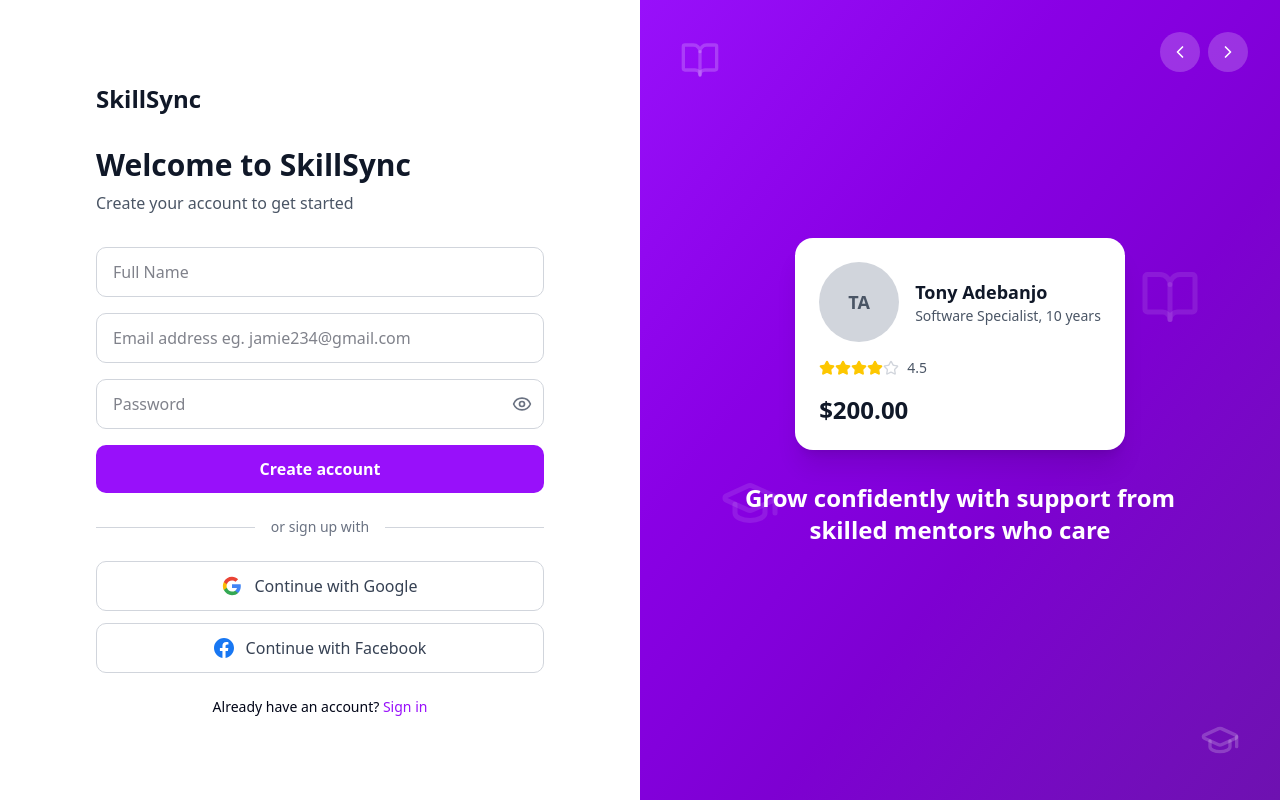
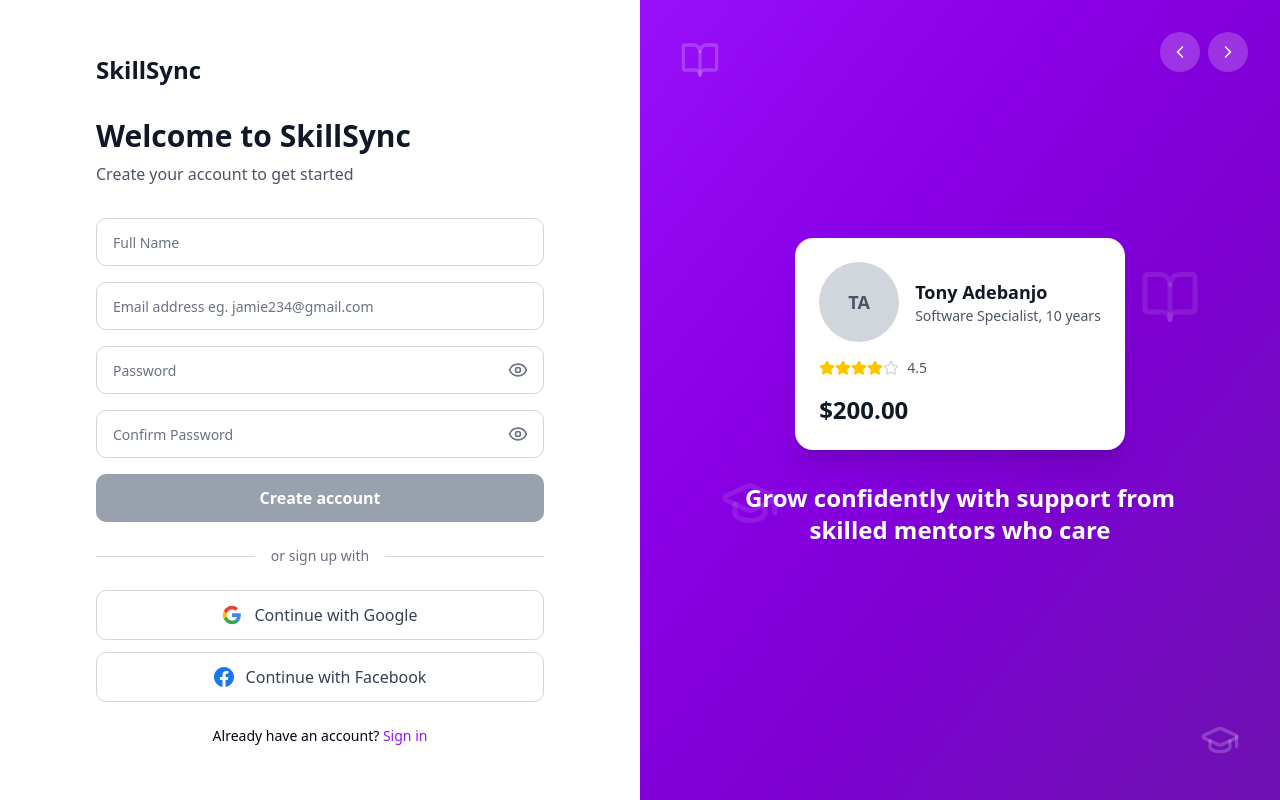
Before and after one commit to MentoNest/skillsync_frontend, a Next.js app: page /register in a window 1280 px wide. Shown: the top 800 px of the page. Built offline with nearby package versions, Linux system fonts and the light colour scheme.

Commit message:
advanced feature

```diff
--- a/app/(auth)/login/page.tsx
+++ b/app/(auth)/login/page.tsx
@@ -1,27 +1,27 @@
 "use client"
 
 import { useState } from "react"
-import { Eye, EyeOff } from "lucide-react"
+import { useForm } from "react-hook-form"
+import { zodResolver } from "@hookform/resolvers/zod"
 import Link from "next/link"
 import AuthLayout from "@/app/components/AuthLayout"
+import { Input } from "@/app/components/ui/input"
+import { loginSchema, type LoginFormData } from "@/app/lib/validations"
 
 export default function LoginPage() {
   const [showPassword, setShowPassword] = useState(false)
-  const [formData, setFormData] = useState({
-    email: "",
-    password: ""
+
+  const {
+    register,
+    handleSubmit,
+    formState: { errors, isValid },
+  } = useForm<LoginFormData>({
+    resolver: zodResolver(loginSchema),
+    mode: "onChange"
   })
 
-  const handleInputChange = (e: React.ChangeEvent<HTMLInputElement>) => {
-    setFormData({
-      ...formData,
-      [e.target.name]: e.target.value
-    })
-  }
-
-  const handleSubmit = (e: React.FormEvent) => {
-    e.preventDefault()
-    console.log("Login attempt:", formData)
+  const onSubmit = (data: LoginFormData) => {
+    console.log("Login attempt:", data)
   }
 
   return (
@@ -30,22 +30,22 @@ export default function LoginPage() {
       subtitle="Sign in to continue to SkillSync"
     >
       {/* Login Form */}
-      <form onSubmit={handleSubmit} className="space-y-4">
+      <form onSubmit={handleSubmit(onSubmit)} className="space-y-4">
         {/* Email */}
         <div>
           <label htmlFor="email" className="sr-only">
             Email
           </label>
-          <input
+          <Input
+            id="email"
             type="email"
-            id="email"
-            name="email"
-            value={formData.email}
-            onChange={handleInputChange}
             placeholder="Email address"
-            className="w-full px-4 py-3 border border-gray-300 rounded-lg focus:ring-2 focus:ring-purple-500 focus:border-purple-500 outline-none transition-all duration-200"
-            required
+            error={errors.email?.message}
+            {...register("email")}
           />
+          {errors.email && (
+            <p className="mt-1 text-sm text-red-600">{errors.email.message}</p>
+          )}
         </div>
 
         {/* Password */}
@@ -53,25 +53,19 @@ export default function LoginPage() {
           <label htmlFor="password" className="sr-only">
             Password
           </label>
-          <div className="relative">
-            <input
-              type={showPassword ? "text" : "password"}
-              id="password"
-              name="password"
-              value={formData.password}
-              onChange={handleInputChange}
-              placeholder="Password"
-              className="w-full px-4 py-3 border border-gray-300 rounded-lg focus:ring-2 focus:ring-purple-500 focus:border-purple-500 outline-none transition-all duration-200 pr-12"
-              required
-            />
-            <button
-              type="button"
-              onClick={() => setShowPassword(!showPassword)}
-              className="absolute right-3 top-1/2 transform -translate-y-1/2 text-gray-500 hover:text-gray-700"
-            >
-              {showPassword ? <EyeOff size={20} /> : <Eye size={20} />}
-            </button>
-          </div>
+          <Input
+            id="password"
+            type="password"
+            placeholder="Password"
+            error={errors.password?.message}
+            showPasswordToggle
+            showPassword={showPassword}
+            onPasswordToggle={() => setShowPassword(!showPassword)}
+            {...register("password")}
+          />
+          {errors.password && (
+            <p className="mt-1 text-sm text-red-600">{errors.password.message}</p>
+          )}
         </div>
 
         {/* Forgot Password */}
@@ -84,7 +78,8 @@ export default function LoginPage() {
         {/* Sign In Button */}
         <button
           type="submit"
-          className="w-full bg-purple-600 text-white py-3 rounded-lg font-semibold hover:bg-purple-700 transition-colors duration-200 focus:ring-2 focus:ring-purple-500 focus:ring-offset-2"
+          disabled={!isValid}
+          className="w-full bg-purple-600 text-white py-3 rounded-lg font-semibold hover:bg-purple-700 disabled:bg-gray-400 disabled:cursor-not-allowed transition-colors duration-200 focus:ring-2 focus:ring-purple-500 focus:ring-offset-2"
         >
           Sign in
         </button>
--- a/app/(auth)/register/page.tsx
+++ b/app/(auth)/register/page.tsx
@@ -1,49 +1,49 @@
 "use client"
 
 import { useState } from "react"
-import { Eye, EyeOff } from "lucide-react"
+import { useForm } from "react-hook-form"
+import { zodResolver } from "@hookform/resolvers/zod"
 import Link from "next/link"
 import AuthLayout from "@/app/components/AuthLayout"
+import { Input } from "@/app/components/ui/input"
+import { registerSchema, type RegisterFormData } from "@/app/lib/validations"
 
 export default function RegisterPage() {
   const [showPassword, setShowPassword] = useState(false)
-  const [formData, setFormData] = useState({
-    fullName: "",
-    email: "",
-    password: ""
+  const [showConfirmPassword, setShowConfirmPassword] = useState(false)
+
+  const {
+    register,
+    handleSubmit,
+    formState: { errors, isValid },
+  } = useForm<RegisterFormData>({
+    resolver: zodResolver(registerSchema),
+    mode: "onChange"
   })
 
-  const handleInputChange = (e: React.ChangeEvent<HTMLInputElement>) => {
-    setFormData({
-      ...formData,
-      [e.target.name]: e.target.value
-    })
-  }
-
-  const handleSubmit = (e: React.FormEvent) => {
-    e.preventDefault()
-    console.log("Registration attempt:", formData)
+  const onSubmit = (data: RegisterFormData) => {
+    console.log("Registration attempt:", data)
   }
 
   return (
     <AuthLayout>
       {/* Registration Form */}
-      <form onSubmit={handleSubmit} className="space-y-4">
+      <form onSubmit={handleSubmit(onSubmit)} className="space-y-4">
         {/* Full Name */}
         <div>
           <label htmlFor="fullName" className="sr-only">
             Full Name
           </label>
-          <input
+          <Input
+            id="fullName"
             type="text"
-            id="fullName"
-            name="fullName"
-            value={formData.fullName}
-            onChange={handleInputChange}
             placeholder="Full Name"
-            className="w-full px-4 py-3 border border-gray-300 rounded-lg focus:ring-2 focus:ring-purple-500 focus:border-purple-500 outline-none transition-all duration-200"
-            required
+            error={errors.fullName?.message}
+            {...register("fullName")}
           />
+          {errors.fullName && (
+            <p className="mt-1 text-sm text-red-600">{errors.fullName.message}</p>
+          )}
         </div>
 
         {/* Email */}
@@ -51,16 +51,16 @@ export default function RegisterPage() {
           <label htmlFor="email" className="sr-only">
             Email
           </label>
-          <input
+          <Input
+            id="email"
             type="email"
-            id="email"
-            name="email"
-            value={formData.email}
-            onChange={handleInputChange}
             placeholder="Email address eg. jamie234@gmail.com"
-            className="w-full px-4 py-3 border border-gray-300 rounded-lg focus:ring-2 focus:ring-purple-500 focus:border-purple-500 outline-none transition-all duration-200"
-            required
+            error={errors.email?.message}
+            {...register("email")}
           />
+          {errors.email && (
+            <p className="mt-1 text-sm text-red-600">{errors.email.message}</p>
+          )}
         </div>
 
         {/* Password */}
@@ -68,31 +68,46 @@ export default function RegisterPage() {
           <label htmlFor="password" className="sr-only">
             Password
           </label>
-          <div className="relative">
-            <input
-              type={showPassword ? "text" : "password"}
-              id="password"
-              name="password"
-              value={formData.password}
-              onChange={handleInputChange}
-              placeholder="Password"
-              className="w-full px-4 py-3 border border-gray-300 rounded-lg focus:ring-2 focus:ring-purple-500 focus:border-purple-500 outline-none transition-all duration-200 pr-12"
-              required
-            />
-            <button
-              type="button"
-              onClick={() => setShowPassword(!showPassword)}
-              className="absolute right-3 top-1/2 transform -translate-y-1/2 text-gray-500 hover:text-gray-700"
-            >
-              {showPassword ? <EyeOff size={20} /> : <Eye size={20} />}
-            </button>
-          </div>
+          <Input
+            id="password"
+            type="password"
+            placeholder="Password"
+            error={errors.password?.message}
+            showPasswordToggle
+            showPassword={showPassword}
+            onPasswordToggle={() => setShowPassword(!showPassword)}
+            {...register("password")}
+          />
+          {errors.password && (
+            <p className="mt-1 text-sm text-red-600">{errors.password.message}</p>
+          )}
+        </div>
+
+        {/* Confirm Password */}
+        <div>
+          <label htmlFor="confirmPassword" className="sr-only">
+            Confirm Password
+          </label>
+          <Input
+            id="confirmPassword"
+            type="password"
+            placeholder="Confirm Password"
+            error={errors.confirmPassword?.message}
+            showPasswordToggle
+            showPassword={showConfirmPassword}
+            onPasswordToggle={() => setShowConfirmPassword(!showConfirmPassword)}
+            {...register("confirmPassword")}
+          />
+          {errors.confirmPassword && (
+            <p className="mt-1 text-sm text-red-600">{errors.confirmPassword.message}</p>
+          )}
         </div>
 
         {/* Create Account Button */}
         <button
           type="submit"
-          className="w-full bg-purple-600 text-white py-3 rounded-lg font-semibold hover:bg-purple-700 transition-colors duration-200 focus:ring-2 focus:ring-purple-500 focus:ring-offset-2"
+          disabled={!isValid}
+          className="w-full bg-purple-600 text-white py-3 rounded-lg font-semibold hover:bg-purple-700 disabled:bg-gray-400 disabled:cursor-not-allowed transition-colors duration-200 focus:ring-2 focus:ring-purple-500 focus:ring-offset-2"
         >
           Create account
         </button>
--- /dev/null
+++ b/app/components/ui/input.tsx
@@ -0,0 +1,49 @@
+import React, { InputHTMLAttributes, forwardRef } from "react"
+import { Eye, EyeOff } from "lucide-react"
+import { cn } from "@/lib/utils"
+
+export interface InputProps extends InputHTMLAttributes<HTMLInputElement> {
+  error?: string
+  showPasswordToggle?: boolean
+  onPasswordToggle?: () => void
+  showPassword?: boolean
+}
+
+const Input = forwardRef<HTMLInputElement, InputProps>(
+  ({ className, type, error, showPasswordToggle, onPasswordToggle, showPassword, ...props }, ref) => {
+    const isPasswordType = type === "password"
+
+    return (
+      <div className="relative">
+        <input
+          type={isPasswordType && showPasswordToggle && showPassword ? "text" : type}
+          className={cn(
+            "flex h-12 w-full rounded-lg border border-gray-300 bg-white px-4 py-3 text-sm transition-colors file:border-0 file:bg-transparent file:text-sm file:font-medium placeholder:text-gray-500 focus-visible:outline-none focus-visible:ring-2 focus-visible:ring-purple-500 focus-visible:border-purple-500 disabled:cursor-not-allowed disabled:opacity-50 pr-12",
+            error && "border-red-500 focus-visible:ring-red-500 focus-visible:border-red-500",
+            className
+          )}
+          ref={ref}
+          {...props}
+        />
+        {isPasswordType && showPasswordToggle && (
+          <button
+            type="button"
+            onClick={onPasswordToggle}
+            className="absolute right-3 top-1/2 transform -translate-y-1/2 text-gray-500 hover:text-gray-700 focus:outline-none focus:ring-2 focus:ring-purple-500 focus:ring-offset-2 rounded-full p-1 transition-colors"
+            aria-label={showPassword ? "Hide password" : "Show password"}
+          >
+            {showPassword ? (
+              <EyeOff size={20} className="text-gray-500" />
+            ) : (
+              <Eye size={20} className="text-gray-500" />
+            )}
+          </button>
+        )}
+      </div>
+    )
+  }
+)
+
+Input.displayName = "Input"
+
+export { Input }
--- /dev/null
+++ b/app/lib/utils.ts
@@ -0,0 +1,6 @@
+import { type ClassValue, clsx } from "clsx"
+import { twMerge } from "tailwind-merge"
+
+export function cn(...inputs: ClassValue[]) {
+  return twMerge(clsx(inputs))
+}
--- /dev/null
+++ b/app/lib/validations.ts
@@ -0,0 +1,38 @@
+import { z } from "zod"
+
+export const loginSchema = z.object({
+  email: z
+    .string()
+    .min(1, "Email is required")
+    .email("Invalid email address"),
+  password: z
+    .string()
+    .min(1, "Password is required")
+    .min(8, "Password must be at least 8 characters")
+})
+
+export const registerSchema = z.object({
+  fullName: z
+    .string()
+    .min(1, "Full name is required")
+    .min(2, "Full name must be at least 2 characters")
+    .max(50, "Full name must be less than 50 characters"),
+  email: z
+    .string()
+    .min(1, "Email is required")
+    .email("Invalid email address"),
+  password: z
+    .string()
+    .min(1, "Password is required")
+    .min(8, "Password must be at least 8 characters")
+    .regex(/^(?=.*[a-z])(?=.*[A-Z])(?=.*\d)/, "Password must contain at least one uppercase letter, one lowercase letter, and one number"),
+  confirmPassword: z
+    .string()
+    .min(1, "Please confirm your password")
+}).refine((data) => data.password === data.confirmPassword, {
+  message: "Passwords do not match",
+  path: ["confirmPassword"]
+})
+
+export type LoginFormData = z.infer<typeof loginSchema>
+export type RegisterFormData = z.infer<typeof registerSchema>
--- a/package.json
+++ b/package.json
@@ -9,6 +9,7 @@
     "lint": "eslint"
   },
   "dependencies": {
+    "@hookform/resolvers": "^5.2.2",
     "@radix-ui/react-slot": "^1.2.4",
     "@shadcn/ui": "^0.0.4",
     "button": "^1.1.1",
@@ -18,7 +19,9 @@
     "next": "16.1.3",
     "react": "19.2.3",
     "react-dom": "19.2.3",
-    "tailwind-merge": "^3.4.0"
+    "react-hook-form": "^7.71.2",
+    "tailwind-merge": "^3.4.0",
+    "zod": "^4.3.6"
   },
   "devDependencies": {
     "@tailwindcss/postcss": "^4",
```
Also changed, not shown: 1 other file (tests, documents, lock files or other folders).
